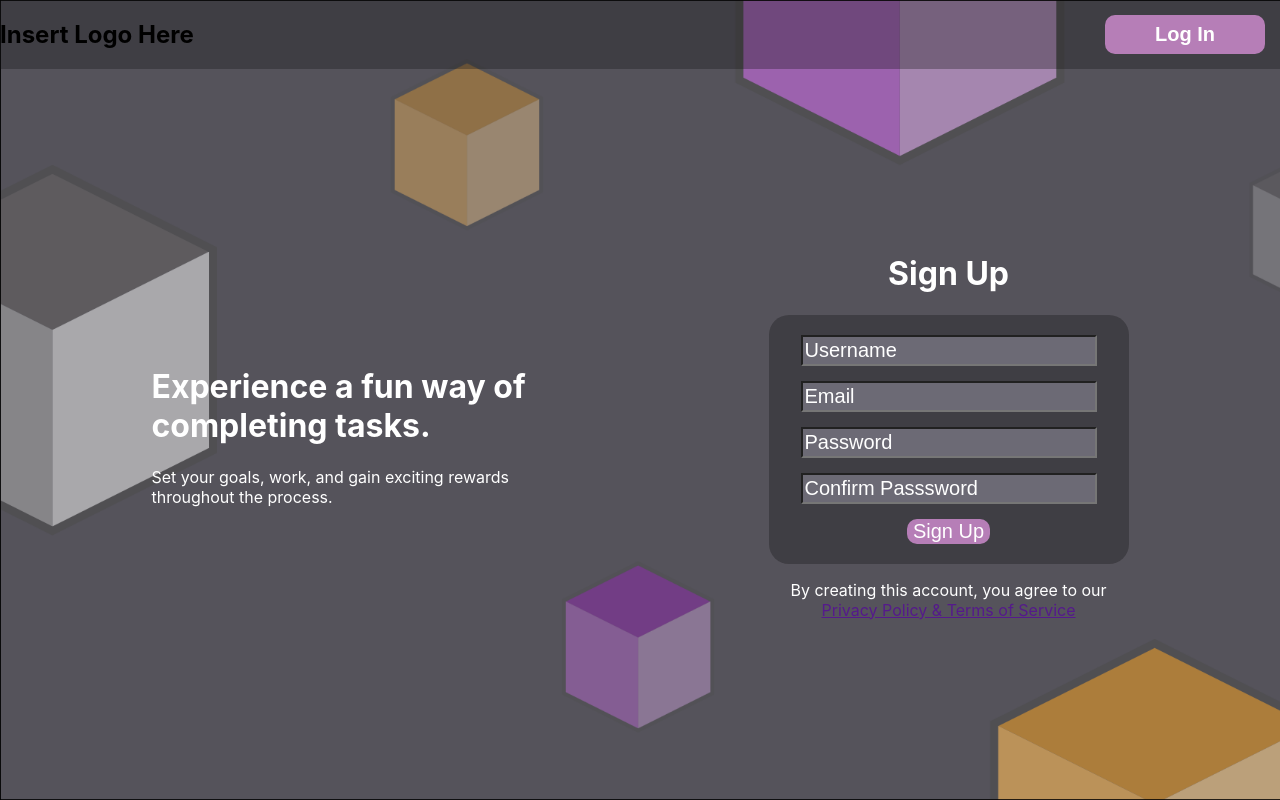
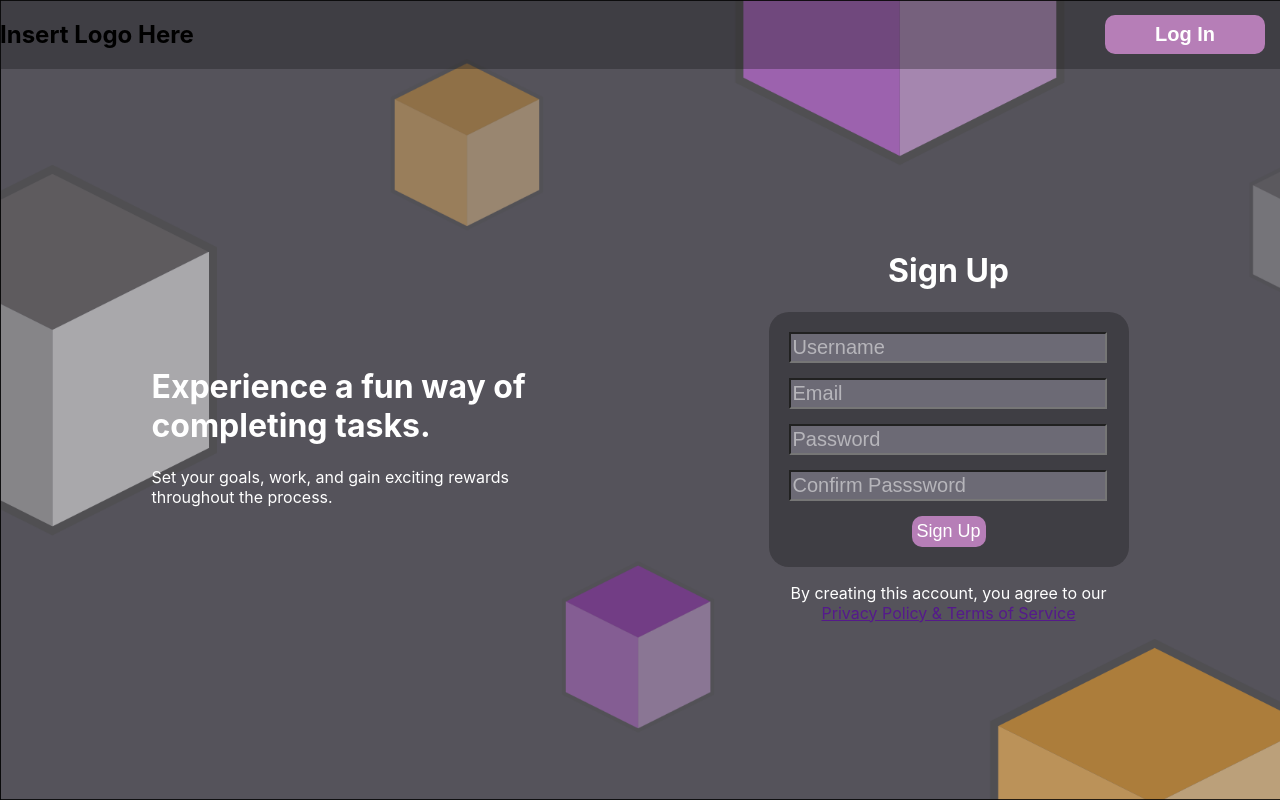
Before and after one commit to LanceChrysler/Funtasktic, a React (Create React App) app: page / in a window 1280 px wide. Built offline with nearby package versions, Linux system fonts and the light colour scheme.

Commit message:
Login Page, and Routes for Landing and Login Page

```diff
--- a/src/App.js
+++ b/src/App.js
@@ -1,11 +1,18 @@
 import logo from './logo.svg';
 import './App.css';
-import LandingPage from './pages/landing_or_signup';
+import { BrowserRouter as Router, Routes, Route } from "react-router-dom";
+import LandingPage from './pages/Landing_or_signup';
+import LogInPage from './pages/Login';
 
 export default function App() {
   return (
     <div className="App">
-      <LandingPage />
+      <Router>
+        <Routes>
+          <Route path="/" element={<LandingPage />}/>
+          <Route path="/login" element={<LogInPage />}/>
+        </Routes>
+      </Router>
     </div>
   );
 }
--- /dev/null
+++ b/src/pages/Login.js
@@ -0,0 +1,32 @@
+import React from 'react';
+import './pages.css';
+import { useNavigate } from "react-router-dom";
+
+export default function Login() {
+  const navigate = useNavigate();
+
+  return (
+    <div className="LogInPage">
+      <div className="Body">
+        <div className="NavBar">
+            <h2>Insert Logo Here</h2>
+            <button type="button" onClick={()=>  navigate(-1)}>Sign Up</button>
+        </div>
+        <div className="Container">
+            <div className="LogIn">
+                <h1>Log In</h1>
+                <div className="InputContainer">
+                    <form className="LogInForm">
+                        <label>Username or Email</label>
+                        <input type="text" placeholder="Username or Email"/>
+                        <label>Password</label>
+                        <input type="password" placeholder="Password"/>
+                    </form>
+                    <button type="submit">Log In</button>
+                </div>
+            </div>
+        </div>
+      </div>
+    </div>
+  )
+}
--- a/src/pages/landing_or_signup.js
+++ b/src/pages/landing_or_signup.js
@@ -1,49 +1,19 @@
 import React from 'react';
-import BackgroundImage from '../images/background_1.png';
 import './pages.css';
+import {useNavigate} from 'react-router-dom';
 
-export default function landing_or_signup() {
+export default function Landing_or_signup(props) {
+  const navigate = useNavigate();
+
   return (
-    <div>
-        <div className="Body"
-            style={{
-                display: "flex",
-                flexDirection: "column",
-                height: "100vh",
-                backgroundRepeat: "no-repeat",
-                backgroundSize: "cover",
-                backgroundImage: `url(${BackgroundImage})`
-            }}
-        >
-            <div className="NavBar"
-                style={{
-                    display: "flex",
-                    justifyContent: "space-between",
-                    backgroundColor: "#11111150"
-                }}
-            >
+    <div className="LandingPage">
+        <div className="Body">
+            <nav className="NavBar">
                 <h2>Insert Logo Here</h2>
-                <button style={{width: "20vh", margin: 15, color: "white", borderRadius: 10, backgroundColor: "#B67EB7", borderWidth: 0, fontSize: 20, fontWeight: "bold"}}>Log In</button>
-            </div>
-            <div className="Container"
-                style={{
-                    display: "flex",
-                    flexFlow: "row wrap",
-                    alignItems: "center",
-                    justifyContent: "space-around",
-                    marginTop: "10px",
-                    marginBottom: "10px",
-                    marginLeft: "30px",
-                    marginRight: "30px",
-                    height: "100%"
-                }}
-            >
-                <div className="LandingMessage"
-                    style={{
-                        textAlign: "left",
-                        color: "white"
-                    }}
-                >
+                <button type="button" onClick={()=>  navigate("/login")}>Log In</button>
+            </nav>
+            <div className="Container">
+                <div className="LandingMessage">
                     <h1>
                         Experience a fun way of<br/>
                         completing tasks.
@@ -53,27 +23,16 @@ export default function landing_or_signup() {
                         throughout the process.
                     </p>
                 </div>
-                <div className="SignUp"
-                    style={{
-                        color: "white"
-                    }}
-                >
+                <div className="SignUp">
                     <h1>Sign Up</h1>
-                    <div className="InputContainer"
-                        style={{
-                            backgroundColor: "#11111150",
-                            width: "40vh",
-                            borderRadius: 20,
-                            padding: 20
-                        }}
-                    >
+                    <div className="InputContainer">
                         <form className="SignUpForm">
                             <input type="text" placeholder="Username"/>
-                            <input type="email" placeholder="Email"/>
+                            <input type="text" placeholder="Email"/>
                             <input type="password" placeholder="Password"/>
                             <input type="password" placeholder="Confirm Passsword"/>
-                            <button type="submit">Sign Up</button>
                         </form>
+                        <button type="submit">Sign Up</button>
                     </div>
                     <p>
                         By creating this account, you agree to our<br/>
--- a/src/pages/pages.css
+++ b/src/pages/pages.css
@@ -1,22 +1,157 @@
 /* Landing/Sign Up Page Designs */
-.SignUpForm input {
-    width: 90%;
+.LandingPage .Body {
+    display: flex;
+    flex-direction: column;
+    height: 100vh;
+    background-repeat: no-repeat;
+    background-size: cover;
+    background-image: url(../images/background_1.png);
+}
+
+.LandingPage .NavBar {
+    display: flex;
+    justify-content: space-between;
+    background-color: #11111150;
+}
+
+.LandingPage .NavBar button {
+    width: 20vh;
+    margin: 15px;
+    color: white;
+    border-radius: 10px;
+    background-color: #B67EB7;
+    border-width: 0;
+    font-size: 20px;
+    font-weight: bold;
+}
+
+.LandingPage .Container {
+    display: flex;
+    flex-flow: row wrap;
+    align-items: center;
+    justify-content: space-around;
+    margin-top: 10px;
+    margin-bottom: 10px;
+    margin-left: 30px;
+    margin-right: 30px;
+    height: 100%;
+    color: white;
+}
+
+.LandingPage .Container .LandingMessage {
+    text-align: left;
+}
+
+.LandingPage .Container .SignUp .InputContainer {
+
+    background-color: #11111150;
+    width: 40vh;
+    border-radius: 20px;
+    padding: 20px;
+}
+
+.LandingPage .Container .SignUp .InputContainer .SignUpForm input {
+    width: 97%;
     height: 25px;
     font-size: 20px;
     margin-bottom: 15px;
     background-color: #6C6A75;
     color: white;
+    opacity: 1;
+    float: left;
 }
 
-.SignUpForm input::placeholder {
+.LandingPage .Container .SignUp .InputContainer .SignUpForm input::placeholder {
     color: white;
-    opacity: 1;
+    opacity: .5;
 }
 
-.SignUpForm button {
-    font-size: 20px;
+.LandingPage .Container .SignUp .InputContainer button {
+    font-size: 18px;
     border-radius: 10px;
     background-color: #B67EB7;
     border-width: 0px;
+    padding: 5px;
     color: white;
 }
+
+/* Log In Page Designs */
+.LogInPage .Body {
+    display: flex;
+    flex-direction: column;
+    height: 100vh;
+    background-repeat: no-repeat;
+    background-size: cover;
+    background-image: url(../images/background_2.png);
+}
+
+.LogInPage .NavBar {
+    display: flex;
+    justify-content: space-between;
+    background-color: #11111150;
+}
+
+.LogInPage .NavBar button {
+    width: 20vh;
+    margin: 15px;
+    color: white;
+    border-radius: 10px;
+    background-color: #B67EB7;
+    border-width: 0;
+    font-size: 20px;
+    font-weight: bold;
+}
+
+.LogInPage .Container {
+    display: flex;
+    flex-flow: row wrap;
+    align-items: center;
+    justify-content: center;
+    margin-top: 10px;
+    margin-bottom: 10px;
+    margin-left: 30px;
+    margin-right: 30px;
+    height: 100%;
+    color: white;
+}
+
+.LogInPage .Container .LogIn .InputContainer {
+
+    background-color: #11111150;
+    width: 40vh;
+    border-radius: 20px;
+    padding: 20px;
+}
+
+.LogInPage .Container .LogIn .InputContainer .LogInForm input {
+    width: 97%;
+    height: 25px;
+    font-size: 20px;
+    margin-bottom: 15px;
+    background-color: #6C6A75;
+    color: white;
+    opacity: 1;
+    float: left;
+}
+
+.LogInPage .Container .LogIn .InputContainer .LogInForm label {
+    font-size: 20px;
+    color: white;
+    float: left;
+}
+
+.LogInPage .Container .LogIn .InputContainer .LogInForm input::placeholder {
+    color: white;
+    opacity: .5;
+}
+
+.LogInPage .Container .LogIn .InputContainer button {
+    font-size: 18px;
+    border-radius: 10px;
+    background-color: #B67EB7;
+    border-width: 0px;
+    padding: 5px;
+    color: white;
+    height: 5vh;
+    width: 15vh;
+}
```
Also changed, not shown: src/images/background_2.png (added).
